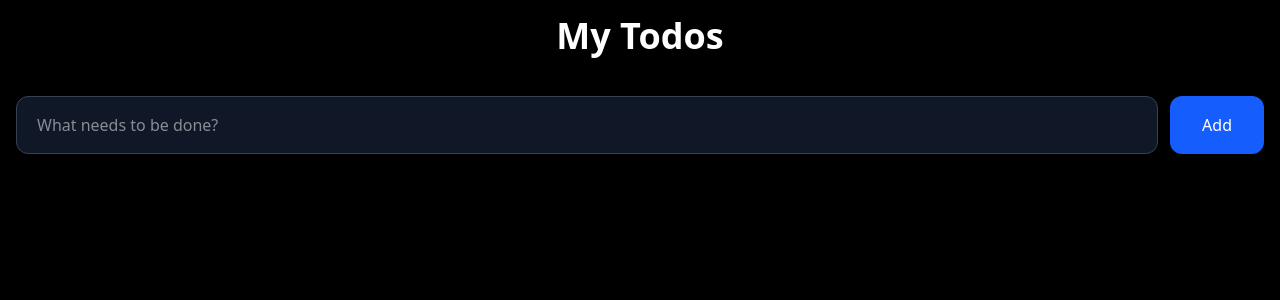
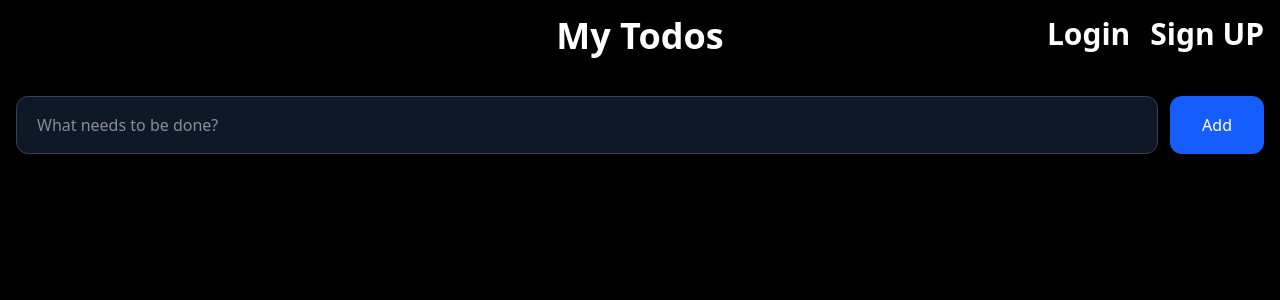
Before and after one commit to CodeWithMB/BackToCoding, a React (Vite) app in the folder todo/todoapp/: page / in a window 1280 px wide. Shown: the top 300 px of the page. Built offline with nearby package versions, Linux system fonts and the light colour scheme.

Commit message:
Added Login/Sign UP buttons layout

```diff
--- a/todo/todoapp/src/App.jsx
+++ b/todo/todoapp/src/App.jsx
@@ -9,7 +9,24 @@ function App() {
   }
   return (
     <div className='bg-black min-h-screen p-4 text-white'>
-      <h1 className='text-4xl font-bold text-center mb-10'>My Todos</h1>
+
+      <div className='flex relative'>
+        <h1 className='text-4xl font-bold text-center mb-10 w-screen '>My Todos</h1>
+
+        <div className='credentials flex justify-end gap-5 absolute right-0'>
+            <h2 className='text-3xl font-bold '>Login</h2>
+            <h2 className='text-3xl font-bold'>Sign UP</h2>
+        </div>
+
+      </div>
+
+
+
+
+
+
+
+
       <div className="flex gap-3">
           <input value={input} onChange={(e) => setInput(e.target.value)} type="text" placeholder='What needs to be done?' className="flex-1 bg-gray-900 border border-gray-700 rounded-xl px-5 py-4" />
           <button className="bg-blue-600 hover:bg-blue-700 px-8 rounded-xl" onClick={addTodo}>Add</button>
```
